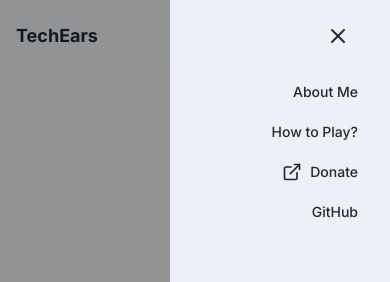
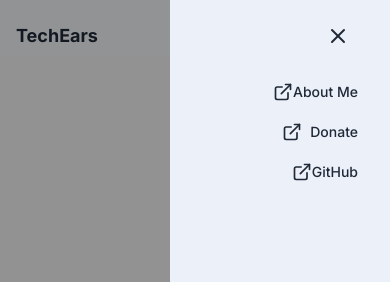
Before and after one commit to arthcc/tech-ears, a Next.js app: page / in a window 390 px wide. Both pictures are taken after a click on the button 356 px from the left and 36 px from the top of the page. Shown: the top 282 px of the page. Built offline with nearby package versions, Linux system fonts and the light colour scheme.

Commit message:
fix: change header links

```diff
--- a/components/header/HeaderMobile.tsx
+++ b/components/header/HeaderMobile.tsx
@@ -54,25 +54,16 @@ export default function HeaderMobile() {
             </Button>
 
             <Link
-              href="/about-me"
+              href="https://arthdev.vercel.app"
+              target="_blank"
               className="text-gray-800 dark:text-gray-200 hover:text-gray-600 dark:hover:text-gray-400 flex items-center"
             >
               <Button
                 variant="link"
                 className="text-gray-800 dark:text-gray-200 hover:text-gray-600 dark:hover:text-gray-400"
               >
-                About Me
-              </Button>
-            </Link>
-            <Link
-              href="/how-to-play"
-              className="text-gray-800 dark:text-gray-200 hover:text-gray-600 dark:hover:text-gray-400"
-            >
-              <Button
-                variant="link"
-                className="text-gray-800 dark:text-gray-200 hover:text-gray-600 dark:hover:text-gray-400"
-              >
-                How to Play?
+                <ExternalLink size={20} />
+                <span>About Me</span>
               </Button>
             </Link>
             <Link
@@ -97,7 +88,8 @@ export default function HeaderMobile() {
                 variant="link"
                 className="text-gray-800 dark:text-gray-200 hover:text-gray-600 dark:hover:text-gray-400"
               >
-                GitHub
+                <ExternalLink size={20} />
+                <span> GitHub</span>
               </Button>
             </Link>
           </div>
```
